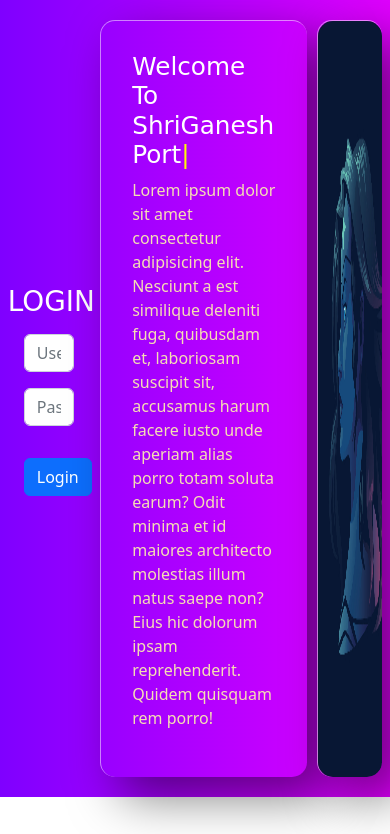
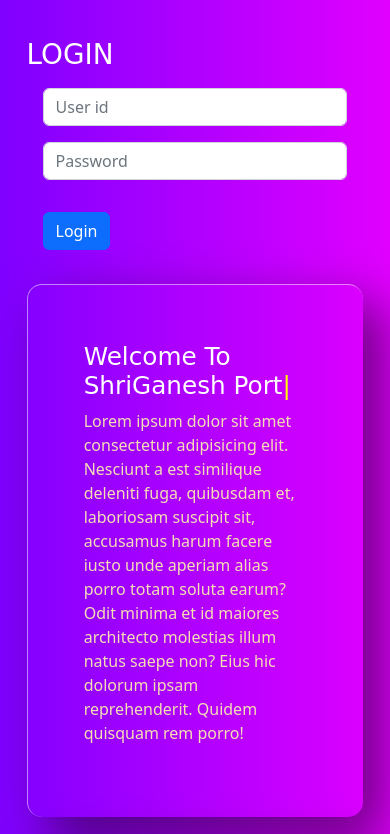
Before and after one commit to rvsaini8107/jsTextWriteAndRemove, a plain HTML site: page index.html in a window 390 px wide. Shown: the top 834 px of the page. Drawn offline with nearby package versions, Linux system fonts and the light colour scheme; a web font is replaced by a local one.

Commit message:
add media Query

```diff
--- a/index.html
+++ b/index.html
@@ -55,7 +55,20 @@ p{
 .typed-cursor {
   color: yellow;
 }
+/* mobile view */
+@media only screen and (max-width: 600px) {
+#mainDiv {
+  display: block !important;
+}
+#mainSub1 {
+  margin: 5%;
+}
+.mainSub {
+  margin: 5%;
+}
 
+
+}
 
 
 </style>
@@ -66,15 +79,6 @@ p{
 </script>
 </head>
 <body>
-
-
-
-
-
-
-
-
-
     <script src="https://unpkg.com/typed.js@2.0.15/dist/typed.umd.js"></script>
     <script src="./tryJS.js"></script>
 
```
